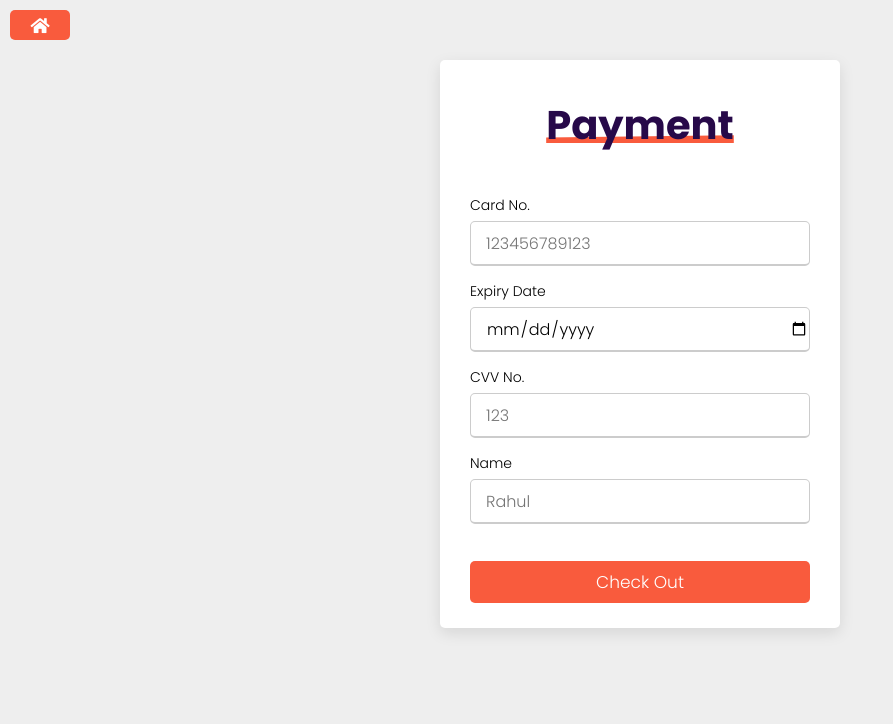
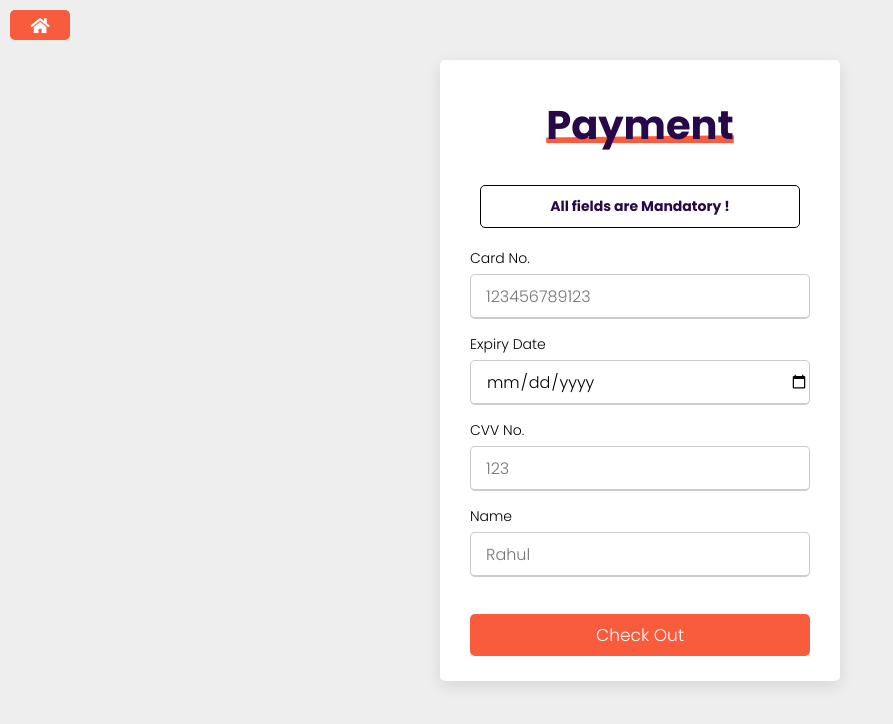
Before and after one commit to yashbhanderi/mytravelloo, a React (Create React App) app: page /get-trip-details/1/1/payment in a window 1280 px wide. Both pictures are taken after a click on the button "Check Out". Shown: the top 724 px of the page, without its empty margins (0-893 px from the left). Built offline with nearby package versions, Linux system fonts and the light colour scheme; no server answers.

Commit message:
Revert "update frontend"
This reverts commit 935f9340db70fcaa9ccb1faf75a64a00375d22cc.

```diff
--- a/src/components/payment.js
+++ b/src/components/payment.js
@@ -8,6 +8,8 @@ const initialState = {
     card_no: "",
     cvv_no: "",
     expiry_date: "",
+    error: null,
+    status: false,
 };
 
 const Payment = () => {
@@ -18,6 +20,8 @@ const Payment = () => {
     let handleInputChange = (e) => {
         setData({
             ...data,
+            error: null,
+            status: false,
             [e.target.name]: e.target.value,
         });
     };
@@ -38,6 +42,11 @@ const Payment = () => {
             return;
         }
 
+        setData({
+            ...data,
+            status: true,
+        });
+
         check_payment(data, tripDetails);
 
         !crudState.isFetching &&
@@ -56,17 +65,21 @@ const Payment = () => {
                     <span> Payment</span>
                 </h1>
                 <center>
-                    {crudState.isFetching === true ? (
-                        <p className="error" style={{ fontSize: "2.2rem" }}>
-                            Loading...Please Wait
+                    {data.error && (
+                        <p className="error" style={{ fontSize: "1.4rem" }}>
+                            {data.error}
                         </p>
-                    ) : (
-                        crudState.payment_check_msg !== "" && (
+                    )}
+                    {data.status &&
+                        (crudState.isFetching === true ? (
+                            <p className="error" style={{ fontSize: "2.2rem" }}>
+                                Loading...Please Wait
+                            </p>
+                        ) : (
                             <p className="error" style={{ fontSize: "2.2rem" }}>
                                 {crudState.payment_check_msg}
                             </p>
-                        )
-                    )}
+                        ))}
                 </center>
                 <div className="content">
                     <form action="#">
--- a/src/components/trips.js
+++ b/src/components/trips.js
@@ -30,10 +30,12 @@ const Trips = () => {
                 My <span>Trips</span>
             </h1>
             {crudState.isFetching === true ? (
-                <p className={"error"}>Loading...Please Wait</p>
-            ) : crudState.hasError ? (
-                <p className={"error"}>{crudState.get_mail_msg}</p>
+                <p className={"error hide " + (showMessage ? "show" : "")}>Loading...Please Wait</p>
             ) : (
+                <p className={"error hide " + (showMessage ? "show" : "")}>
+                    {crudState.get_mail_msg}
+                </p>
+            )}
             <table>
                 <thead>
                     <tr>
@@ -65,7 +67,6 @@ const Trips = () => {
                     })}
                 </tbody>
             </table>
-            )}
         </div>
     ) : (
         <h1
--- a/src/context/crud.js
+++ b/src/context/crud.js
@@ -104,7 +104,6 @@ const CrudReducer = (state, action) => {
         case "FETCH_PAYMENT_REQUEST":
             return {
                 ...state,
-                payment_check_msg: [],
                 isFetching: true,
                 hasError: false,
             };
```
Lines whose indentation alone changed are shown as unchanged.
